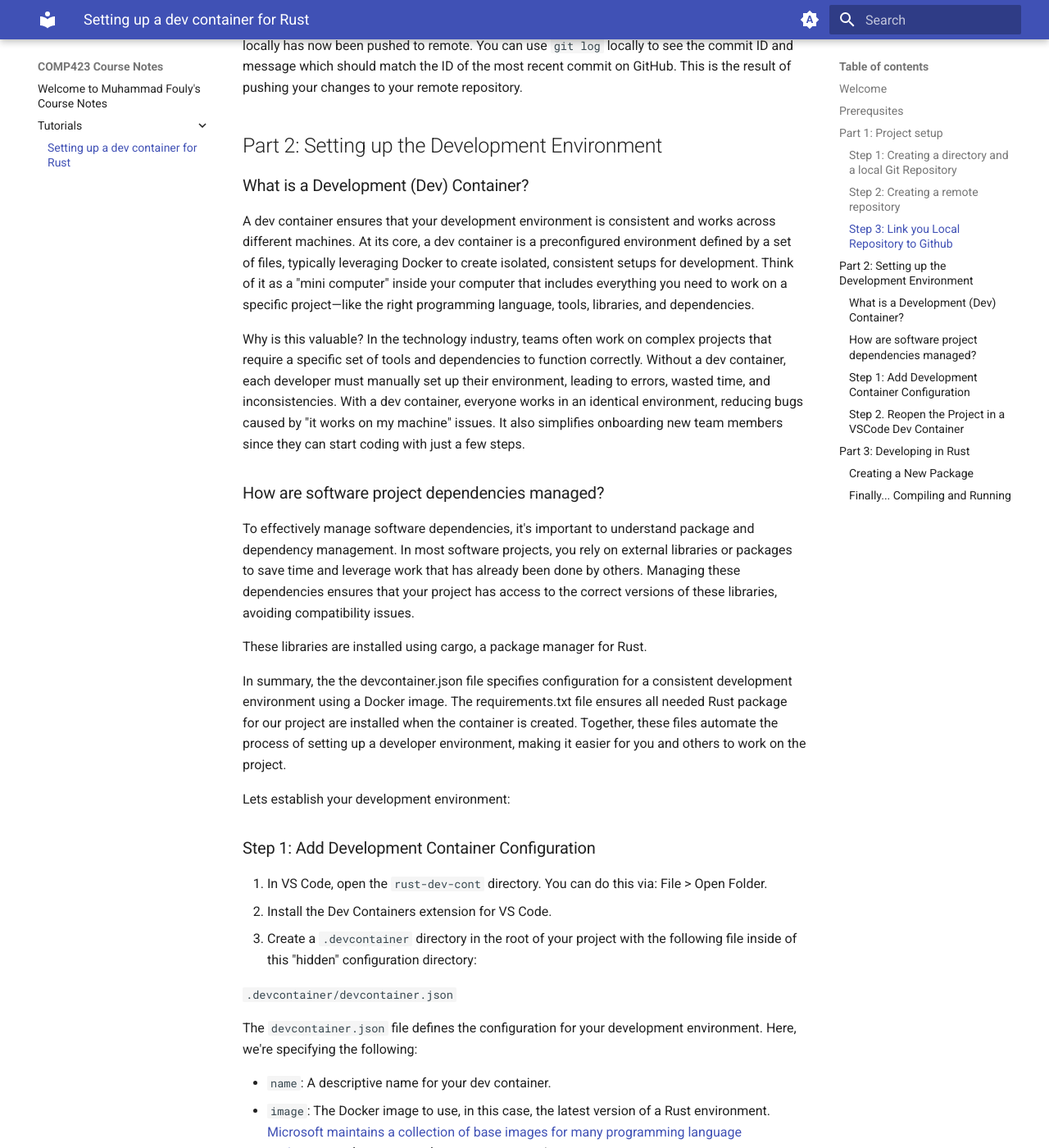
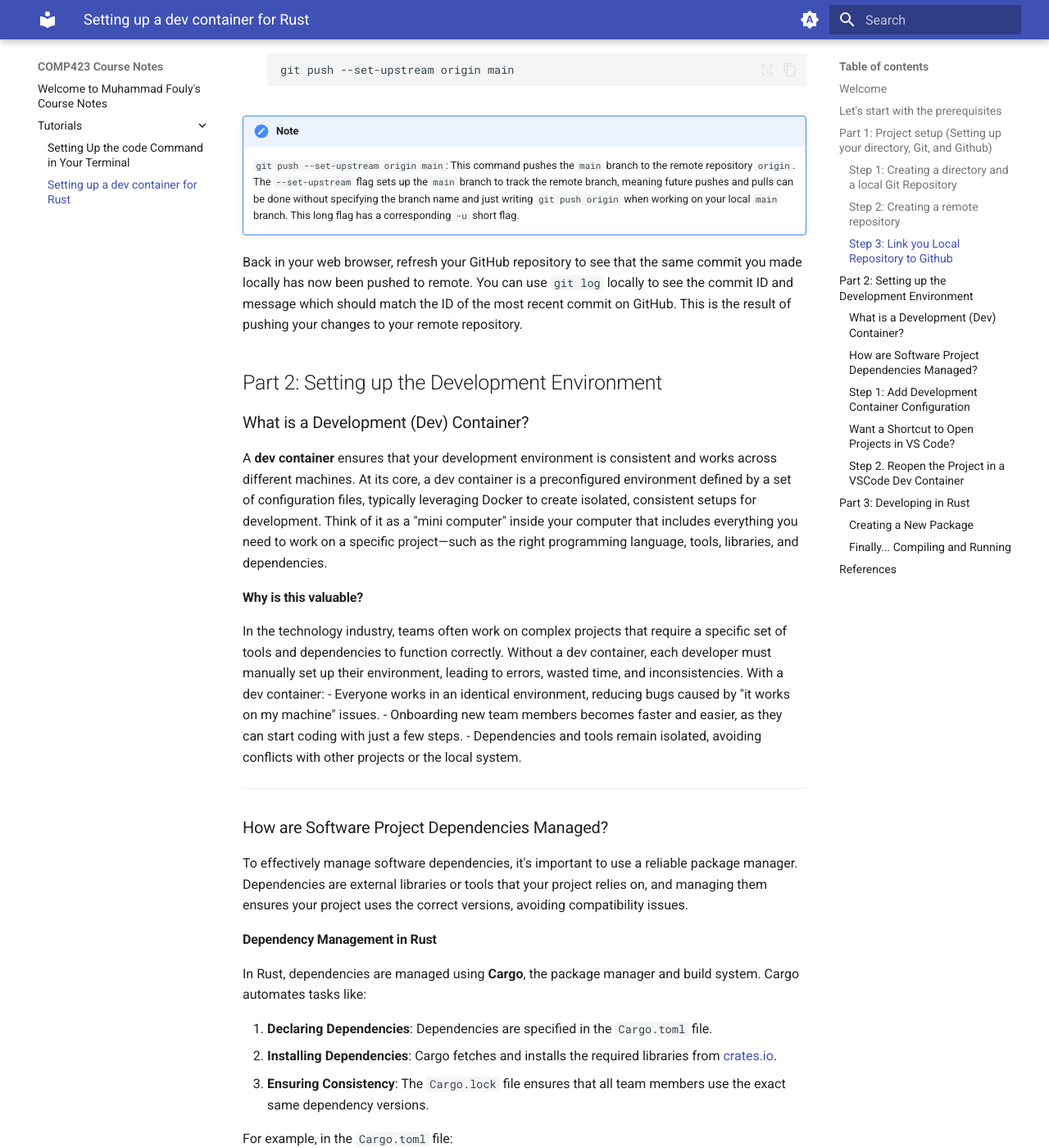
Before and after one commit to MuhammadDF/comp423-course-notes, an MkDocs documentation site: the page built from docs/tutorials/rust-setup.md, in a window 1280 px wide and 1400 px high, scrolled down 2287 px. Shown: the whole window at 82% size. Built offline with MkDocs 1.6.1 and Material for MkDocs 9.7.7, drawn with Linux system fonts in a browser that asks for light colours; some of the changed text lies outside the part shown.

Commit message:
Have a final draft for tutorial and created another mini tutorial

````diff
--- a/docs/tutorials/rust-setup.md
+++ b/docs/tutorials/rust-setup.md
@@ -18,7 +18,11 @@
 
 This tutorial will provide stepy-by-step instructions for creating a Dev Container in Rust.
 
-## Prerequsites
+!!! info
+    This tutorial is highly inspired by a [previous tutorial](https://comp423-25s.github.io/resources/MkDocs/tutorial/) my professor [Kris Jordan](https://www.linkedin.com/in/krisjordan/) had already made
+    so you might see a lot of similarities and I would highly recommend you check his out!
+
+## Let's start with the prerequisites
 Before we dive in, make sure you have:
 
 1. A GitHub account: If you don’t have one yet, sign up at [GitHub.](https://github.com/)
@@ -26,7 +30,7 @@
 1. Visual Studio Code (VS Code): Download and install it from [here.](https://code.visualstudio.com/)
 1. Docker installed: Required to run the dev container. [Get Docker here.](https://www.docker.com/products/docker-desktop)
 
-## Part 1: Project setup
+## Part 1: Project setup (Setting up your directory, Git, and Github)
 
 ### Step 1: Creating a directory and a local Git Repository
 - Open you terminal or command prompt
@@ -39,12 +43,16 @@
 ``` bat
 git init
 ```
-- Create a README file
+- Create a README file and add the following
 ``` bat
 echo "# Building a Dev Container in Rust" > README.md
 git add README.md
 git commit -m "Initial commit with README"
 ```
+!!! note
+    The command `echo` sends the string in quotation marks to the specified place.
+    Usually without any place to go it just sends it back to stdout which is your terminal by default.
+    However if you have taken 211 before you know that the `>` operator writes whatever is on the left of it (Which could be the output of a program) to the specified place on the right. If the file does niot exist already, it creates it.
 
 ### Step 2: Creating a remote repository
 1. Log in to your GitHub account and navigate to the [Create a New Repository](https://github.com/new) page.
@@ -58,7 +66,7 @@
 ### Step 3: Link you Local Repository to Github
 1. Add the Github repository as a remote:
 ``` bat
-git remote add origin https://github.com/<your-username>/comp423-course-notes.git
+git remote add origin https://github.com/<your-username>/rust-dev-cont.git
 ```
 Replace `<your-username>` with your GitHub username.
 1. Check your default branch name with the subcommand `git branch`. If it's not `main`, rename it to `main` with the following command: `git branch -M main`. Old versions of `git` choose the name `master` for the primary branch, but these days `main` is the standard primary branch name.
@@ -73,19 +81,36 @@
 ## Part 2: Setting up the Development Environment
 
 ### What is a Development (Dev) Container?
-A dev container ensures that your development environment is consistent and works across different machines. At its core, a dev container is a preconfigured environment defined by a set of files, typically leveraging Docker to create isolated, consistent setups for development. Think of it as a "mini computer" inside your computer that includes everything you need to work on a specific project—like the right programming language, tools, libraries, and dependencies.
 
-Why is this valuable? In the technology industry, teams often work on complex projects that require a specific set of tools and dependencies to function correctly. Without a dev container, each developer must manually set up their environment, leading to errors, wasted time, and inconsistencies. With a dev container, everyone works in an identical environment, reducing bugs caused by "it works on my machine" issues. It also simplifies onboarding new team members since they can start coding with just a few steps.
+A **dev container** ensures that your development environment is consistent and works across different machines. At its core, a dev container is a preconfigured environment defined by a set of configuration files, typically leveraging Docker to create isolated, consistent setups for development. Think of it as a "mini computer" inside your computer that includes everything you need to work on a specific project—such as the right programming language, tools, libraries, and dependencies.
 
-### How are software project dependencies managed?
-To effectively manage software dependencies, it's important to understand package and dependency management. In most software projects, you rely on external libraries or packages to save time and leverage work that has already been done by others. Managing these dependencies ensures that your project has access to the correct versions of these libraries, avoiding compatibility issues.
+#### Why is this valuable?
 
-These libraries are installed using cargo, a package manager for Rust.
+In the technology industry, teams often work on complex projects that require a specific set of tools and dependencies to function correctly. Without a dev container, each developer must manually set up their environment, leading to errors, wasted time, and inconsistencies. With a dev container:
+- Everyone works in an identical environment, reducing bugs caused by "it works on my machine" issues.
+- Onboarding new team members becomes faster and easier, as they can start coding with just a few steps.
+- Dependencies and tools remain isolated, avoiding conflicts with other projects or the local system.
 
-In summary, the the devcontainer.json file specifies configuration for a consistent development environment using a Docker image. The requirements.txt file ensures all needed Rust package for our project are installed when the container is created. Together, these files automate the process of setting up a developer environment, making it easier for you and others to work on the project.
+---
 
-Lets establish your development environment:
+### How are Software Project Dependencies Managed?
 
+To effectively manage software dependencies, it's important to use a reliable package manager. Dependencies are external libraries or tools that your project relies on, and managing them ensures your project uses the correct versions, avoiding compatibility issues.
+
+#### **Dependency Management in Rust**
+
+In Rust, dependencies are managed using **Cargo**, the package manager and build system. Cargo automates tasks like:
+
+1. **Declaring Dependencies**: Dependencies are specified in the `Cargo.toml` file.
+2. **Installing Dependencies**: Cargo fetches and installs the required libraries from [crates.io](https://crates.io/).
+3. **Ensuring Consistency**: The `Cargo.lock` file ensures that all team members use the exact same dependency versions.
+
+For example, in the `Cargo.toml` file:
+```toml
+[dependencies]
+serde = "1.0"
+```
+We will see an example of this later on!
 
 ### Step 1: Add Development Container Configuration
 
@@ -94,6 +119,11 @@
 1. Create a `.devcontainer` directory in the root of your project with the following file inside of this "hidden" configuration directory:
 
 `.devcontainer/devcontainer.json`
+
+### Want a Shortcut to Open Projects in VS Code?
+
+For more convenience, you can set up the `code` command in your terminal, allowing you to open projects directly from the command line.
+[Check out the tutorial here!](code-command.md)
 
 The `devcontainer.json` file defines the configuration for your development environment. Here, we're specifying the following:
 
@@ -148,9 +179,9 @@
 └── src
     └── main.rs
 
-1 directory, 2 files
+2 directories, 2 files
 ```
-You can checkout the Cargo.toml in VSCode to see something like this:
+You can checkout the Cargo.toml in VSCode to see something like this (Hint: this is what we talked about up there ^^^):
 
 ``` toml
 [package]
@@ -197,7 +228,7 @@
 ```
 
 
-You can also use the following command to compile and then run it, all in one step
+You can also use the following command to compile and then run it, all in one step:
 ``` bat
 cargo run
 ```
@@ -206,4 +237,22 @@
 ``` bat
 HELLO COMP423
 ```
-Congratulations! You have built a development container in Rust!
+!!! success
+    Congratulations! You have built a development container in Rust!
+
+## References
+
+1. [Kris Jordan’s COMP 423 Tutorial](https://comp423-25s.github.io/resources/MkDocs/tutorial/)
+   Inspiration and structure for this tutorial.
+
+1. [Rust Documentation: Creating a New Project](https://doc.rust-lang.org/cargo/guide/creating-a-new-project.html)
+   Official guide to creating a new Rust project with Cargo.
+
+2. [Rust: Learn Rust](https://www.rust-lang.org/learn)
+   Rust's official learning resource.
+
+3. [MkDocs Material Documentation](https://squidfunk.github.io/mkdocs-material/)
+   Comprehensive guide to using MkDocs Material.
+
+4. [Markdown Guide: Basic Syntax](https://www.markdownguide.org/basic-syntax/)
+   A beginner-friendly guide to Markdown syntax.
````
Also changed, not shown: other parts of docs/tutorials/rust-setup.md (+4 -3 lines), docs/tutorials/code-command.md (added, +31 -0 lines).
